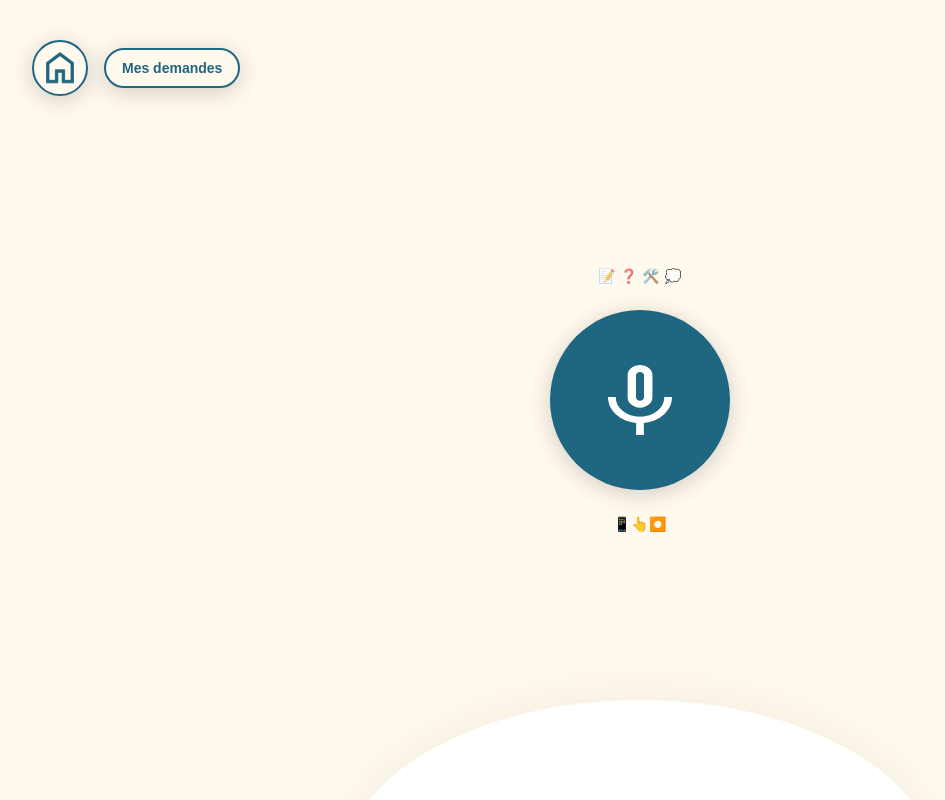
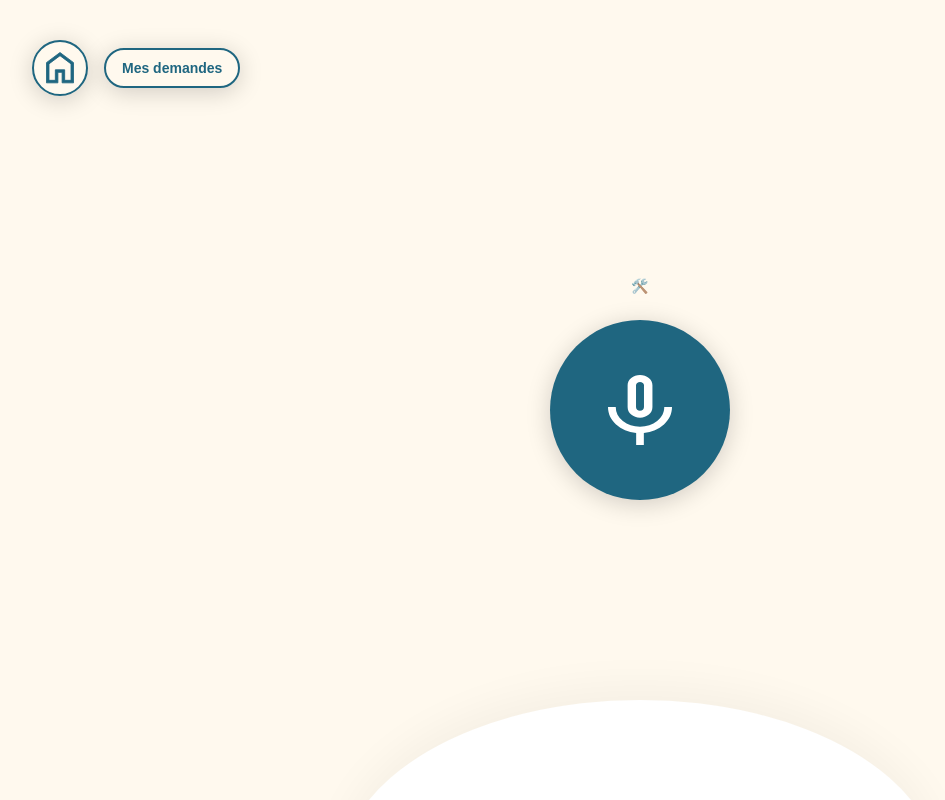
Before and after one commit to Usnaamer/Projec_Semaine_Inter-2026-, a Next.js app: page /aide in a window 1280 px wide. Shown: the whole page, without its empty margins (0-945 px from the left). Built offline with nearby package versions, Linux system fonts and the light colour scheme.

Commit message:
mise a jours de détails

```diff
--- a/src/app/aide/page.tsx
+++ b/src/app/aide/page.tsx
@@ -69,11 +69,11 @@ export default function AidePage() {
 
   const getLabel = () => {
     if (error) return error;
-    if (isSent) return "✅ 📤";
-    if (isSending) return "⏳ 📤 🔄";
-    if (hasRecorded) return "👉 📤 👆";
-    if (isRecording) return "✋ ⬆️ 🛑";
-    return "📱👆⏺️";
+    if (isSent) return "";
+    if (isSending) return "";
+    if (hasRecorded) return "";
+    if (isRecording) return "";
+    return "";
   };
 
   return (
@@ -123,7 +123,7 @@ export default function AidePage() {
         style={{ zIndex: 10, position: 'relative' }}
       >
         <p className="text-center text-[#1F6680]/70 text-sm font-medium tracking-wide max-w-[240px]">
-          {isRecording ? "👂 💬 🧏‍♂️" : hasRecorded ? "✅ 📩 ✉️ 🚀" : "📝 ❓ 🛠️ 💭"}
+          {isRecording ? "" : hasRecorded ? "✅" : "🛠️"}
         </p>
 
         <div className="relative flex items-center justify-center w-full">
```
